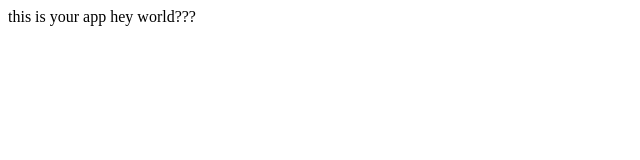
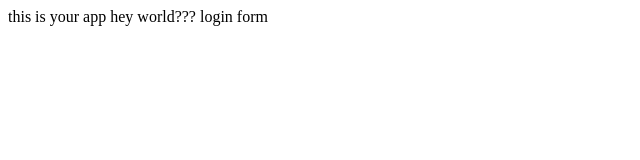
Before and after one commit to ankitdipto/myappsample, a plain HTML site: page index.html in a window 1280 px wide. Shown: the full height of the page, 0-640 px from the left. Drawn offline with Linux system fonts and the light colour scheme.

Commit message:
mybranch set

```diff
--- a/index.html
+++ b/index.html
@@ -4,5 +4,6 @@
 	</head>
 	<body>
 		this is your app hey world???
+		login form
 	</body>
 </html>
```
Also changed, not shown: login.html (added, +1 -0 lines).
